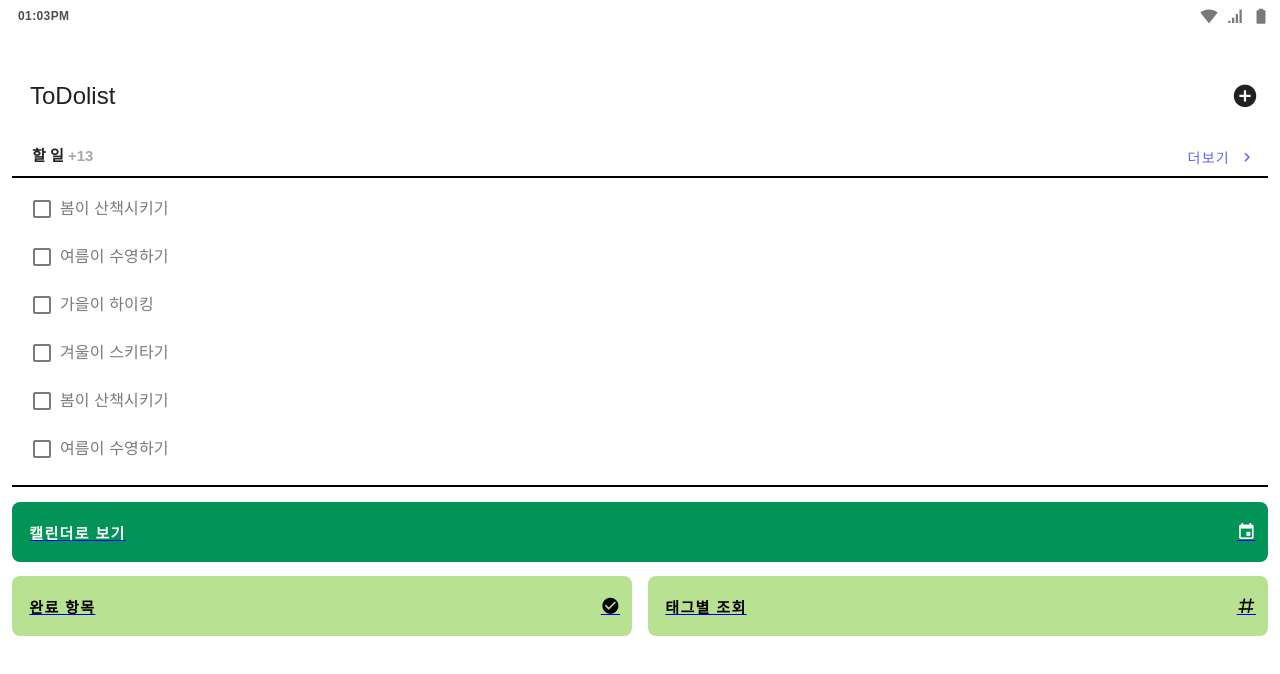
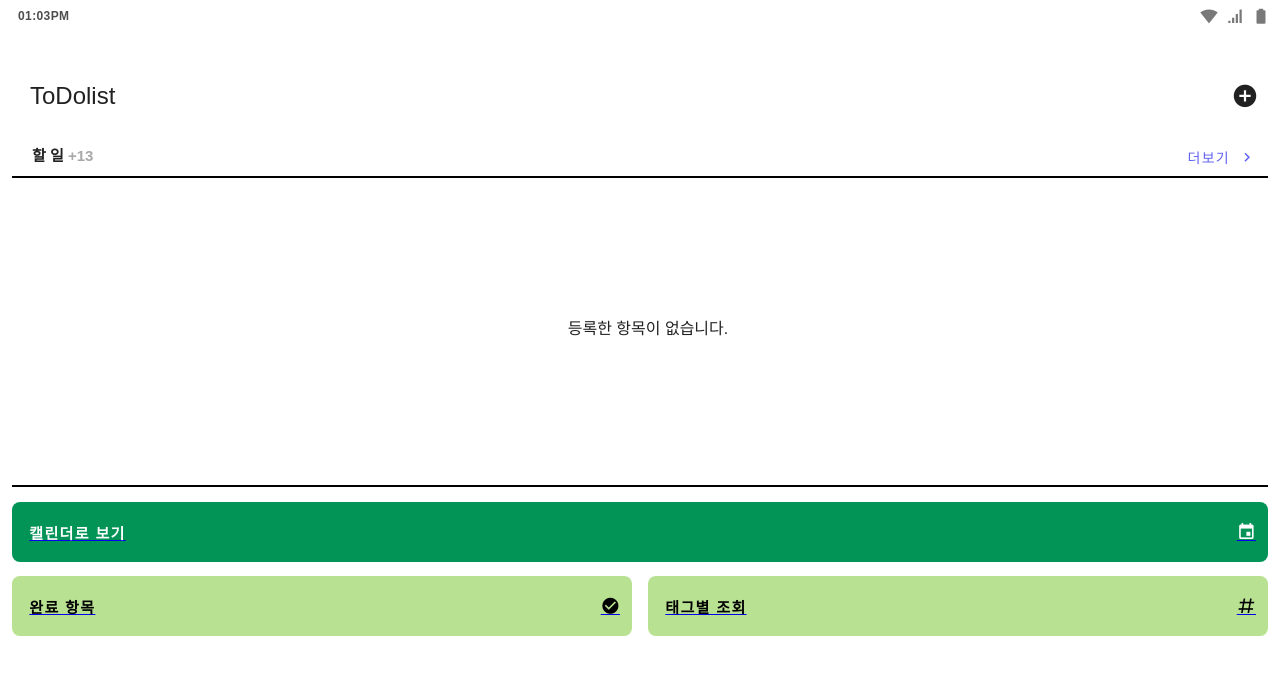
Before and after one commit to eolLeongTtungTtang/todo, a Vue app in the folder client/: page / in a window 1280 px wide. Shown: the top 674 px of the page. Built offline with nearby package versions, Linux system fonts and the light colour scheme.

Commit message:
[FE] fix(투두리스트): 리스트 없을 때 아이콘 삭제

```diff
--- a/client/src/components/ui/BaseTodolist.vue
+++ b/client/src/components/ui/BaseTodolist.vue
@@ -22,9 +22,8 @@
       </v-row>
     </template>
     <template v-else>
-      <div>
+      <div class="emptyDiv">
         <span>{{ emptyText }}한 항목이 없습니다.</span>
-        <v-icon icon="sticker-remove-outline"></v-icon>
       </div>
     </template>
   </v-container>
@@ -35,17 +34,17 @@ import { reactive, computed } from "vue";
 import { useRoute } from "vue-router";
 import { todoListSettings } from "@/config/pageSettings";
 
-const items = reactive([
-  "봄이 산책시키기",
-  "여름이 수영하기",
-  "가을이 하이킹",
-  "겨울이 스키타기",
-  "봄이 산책시키기",
-  "여름이 수영하기",
-  "가을이 하이킹",
-  "겨울이 스키타기",
-]);
-// const items = reactive([]);
+// const items = reactive([
+//   "봄이 산책시키기",
+//   "여름이 수영하기",
+//   "가을이 하이킹",
+//   "겨울이 스키타기",
+//   "봄이 산책시키기",
+//   "여름이 수영하기",
+//   "가을이 하이킹",
+//   "겨울이 스키타기",
+// ]);
+const items = reactive([]);
 
 const route = useRoute();
 // 페이지 별 투두 리스트 height
@@ -56,4 +55,9 @@ const emptyText = computed(
 );
 </script>
 
-<style></style>
+<style scoped>
+.emptyDiv {
+  display: flex;
+  align-items: center;
+}
+</style>
```
